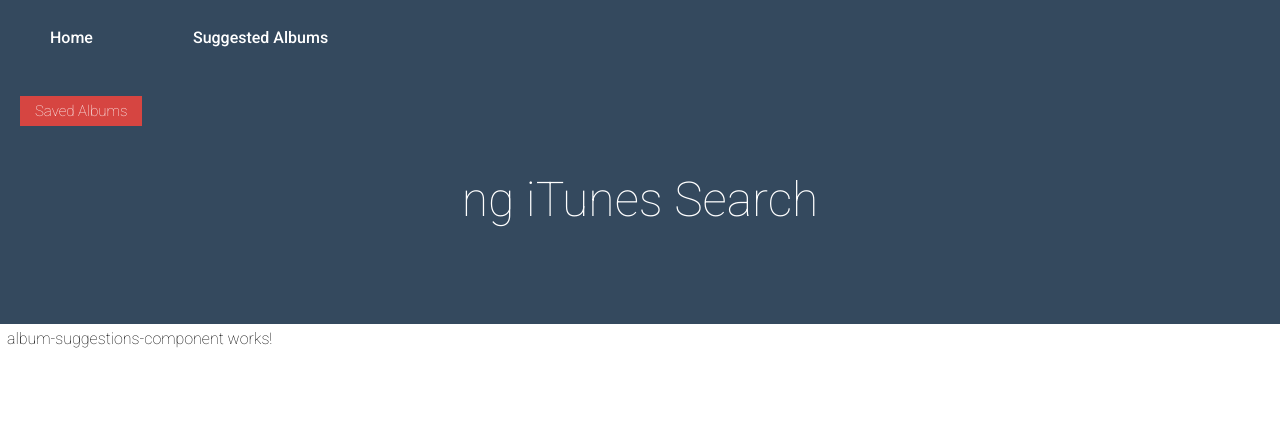
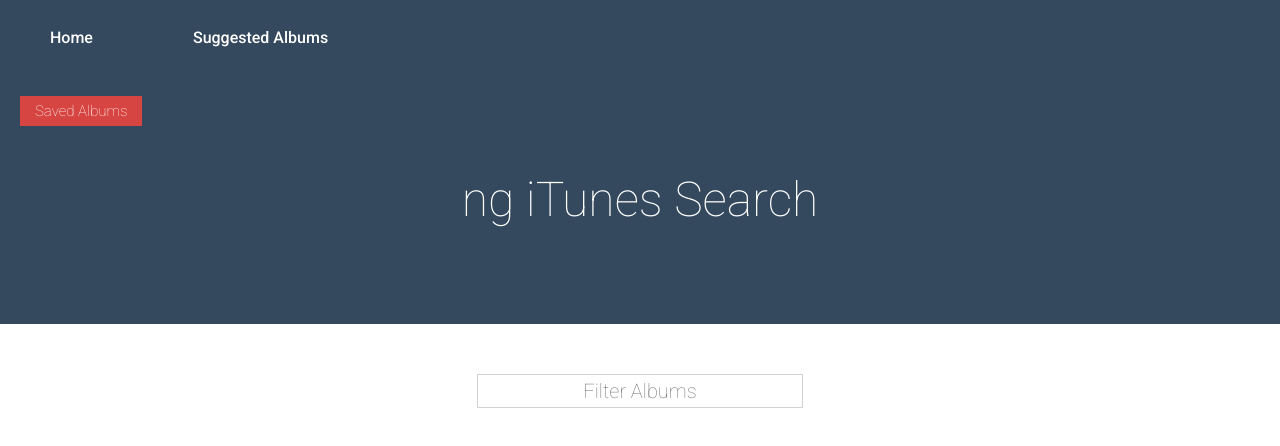
Before and after one commit to pacalabre/itunes-search-angular, an Angular app: page /suggested-albums in a window 1280 px wide. Shown: the top 446 px of the page. Built offline with nearby package versions, Linux system fonts and the light colour scheme.

Commit message:
added an input to the album suggestion pages and adjusted some styles for the app to make some of the albums components styles global to be used on the suggestions page

```diff
--- a/src/app/albums/albums.component.css
+++ b/src/app/albums/albums.component.css
@@ -3,7 +3,7 @@
 	margin-top: 50px;
 }
 
-.search-form-input {
+.search-input {
 	height: 30px;
 	width: 70%;
 	text-align: center;
@@ -104,7 +104,7 @@
 /* Media Queries */
 @media only screen and (min-width: 767px) {
 
-	.search-form-input {
+	.search-input {
 		width: 25%;
 	}
 
--- a/src/app/albums/albums.component.html
+++ b/src/app/albums/albums.component.html
@@ -1,5 +1,5 @@
 <form class="search-form" formControlName="albumsearch" (submit)="makeRequest($event)">
-	<input class="search-form-input" (keyup)="getInput($event)" />
+	<input class="search-input" (keyup)="getInput($event)" />
 	<button class="search-form-btn">Search</button>
 </form>
 <!-- Below here will be a new component-->
--- a/src/app/page-components/album-suggestions-component/album-suggestions-component.component.css
+++ b/src/app/page-components/album-suggestions-component/album-suggestions-component.component.css
@@ -0,0 +1,4 @@
+.album-suggestions-main {
+	text-align: center;
+	margin-top: 50px;
+}
--- a/src/app/page-components/album-suggestions-component/album-suggestions-component.component.html
+++ b/src/app/page-components/album-suggestions-component/album-suggestions-component.component.html
@@ -1,3 +1,6 @@
-<p>
-  album-suggestions-component works!
-</p>
+<main class="album-suggestions-main">
+	<input class="search-input" type="text" name="" placeholder="Filter Albums">
+	<ul>
+		<li></li>
+	</ul>
+</main>
--- a/src/styles.css
+++ b/src/styles.css
@@ -64,6 +64,17 @@
  	font-weight: 100;
  }
 
+ /*** Global Components ***/
+
+ .search-input {
+	height: 30px;
+	width: 70%;
+	text-align: center;
+	font-size: 20px;
+	color: black;
+	border: solid thin lightgrey;
+}
+
  /* Loaders */
 .loader-circle {
   border: 5px solid #ddd;
@@ -85,3 +96,12 @@
   0% { -webkit-transform: rotate(0deg); }
   100% { -webkit-transform: rotate(360deg); }
 }
+
+/* Media Queries */
+@media only screen and (min-width: 767px) {
+
+	.search-input {
+		width: 25%;
+	}
+
+}
```
